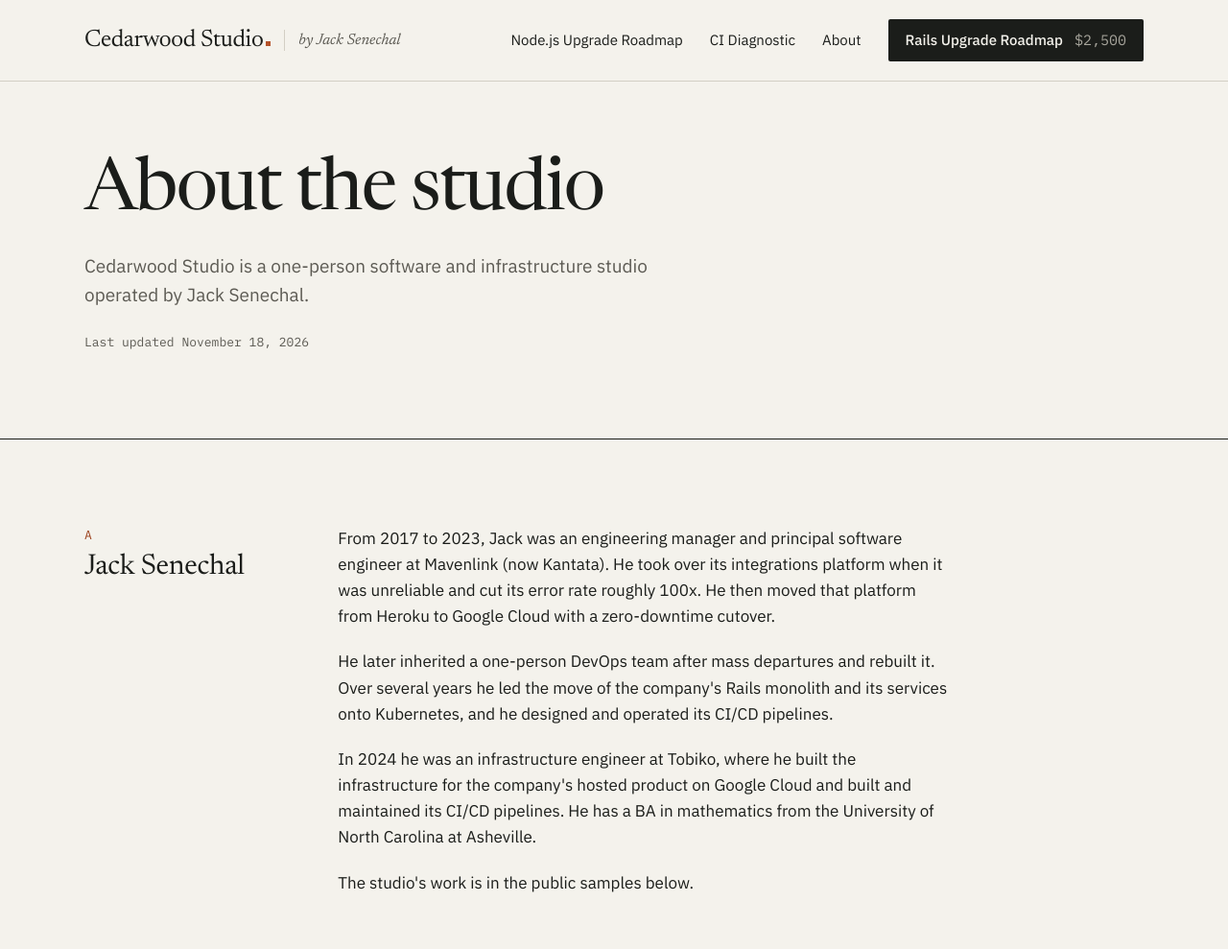
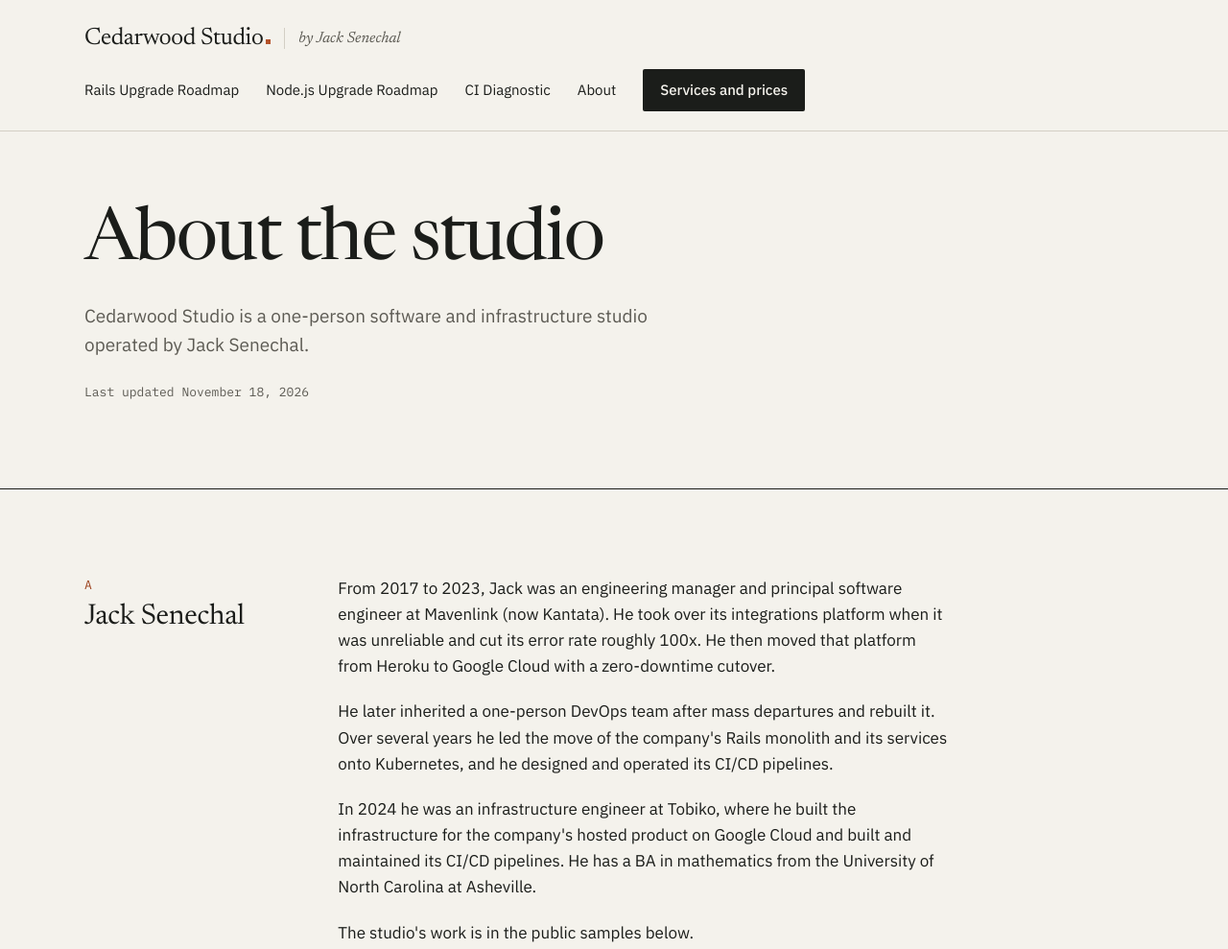
Before and after one commit to cedarwood-studio/site-published, a plain HTML site: page about/index.html in a window 1280 px wide. Shown: the top 989 px of the page at 96% size. Drawn offline with Linux system fonts and the light colour scheme.

Commit message:
Publish 00ee8d7

```diff
--- a/about/index.html
+++ b/about/index.html
@@ -30,10 +30,11 @@
     </a>
     <nav class="site-nav" aria-label="Main">
       <ul>
+        <li><a href="../rails-upgrade-roadmap/">Rails Upgrade Roadmap</a></li>
         <li><a href="../nodejs-upgrade-roadmap/">Node.js Upgrade Roadmap</a></li>
         <li><a href="../github-actions-ci-diagnostic/">CI Diagnostic</a></li>
         <li><a href="../about/">About</a></li>
-        <li><a class="cta small" href="../rails-upgrade-roadmap/">Rails Upgrade Roadmap <span class="amt">$2,500</span></a></li>
+        <li><a class="cta small" href="../#services">Services and prices</a></li>
       </ul>
     </nav>
   </div>
```
Also changed, not shown: index.html (+3 -3 lines), privacy/index.html (+2 -1 lines), terms/index.html (+2 -1 lines).
